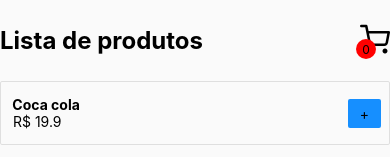
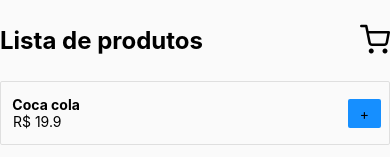
Before and after one commit to Bonom0/app-shopping-cart, a React Native app: screen /Home in a window 390 px wide. Shown: the top 157 px of the page. Built offline with nearby package versions, Linux system fonts and the light colour scheme.

Commit message:
Adicionado renderização condicional para a bolinha de itens só aparecer quando tiver itens no carrinho

```diff
--- a/src/pages/Home/index.js
+++ b/src/pages/Home/index.js
@@ -51,11 +51,13 @@
           style={styles.CartButton}
           onPress={ () => navigation.navigate("Cart") }
         >
-          <View style={styles.Dot}>
-            <Text style={styles.DotText}>
-              {cart?.length}
-            </Text>
-          </View>
+          {cart.length >= 1 && (
+            <View style={styles.Dot}>
+              <Text style={styles.DotText}>
+                {cart?.length}
+              </Text>
+            </View>
+          )}
           <Feather name="shopping-cart" size={30} color="#000"/>
         </TouchableOpacity>
       </View>
```
